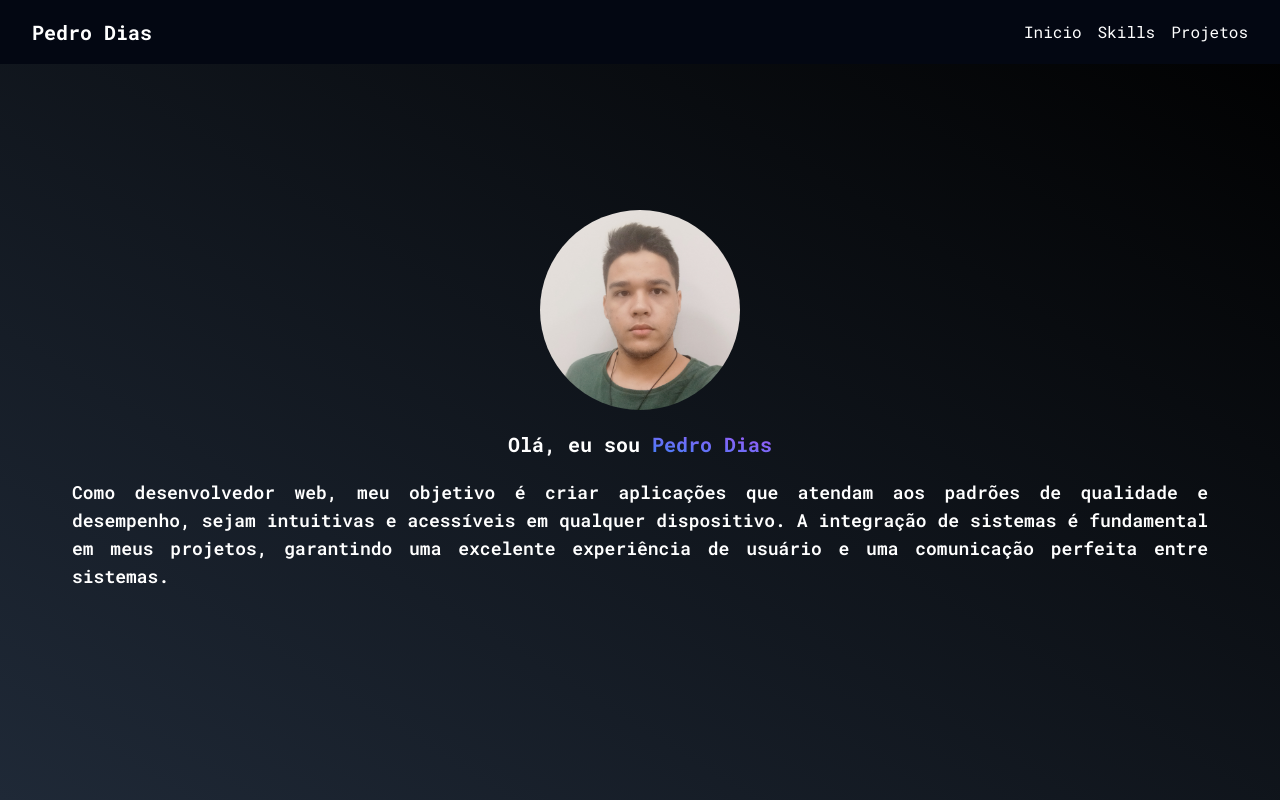
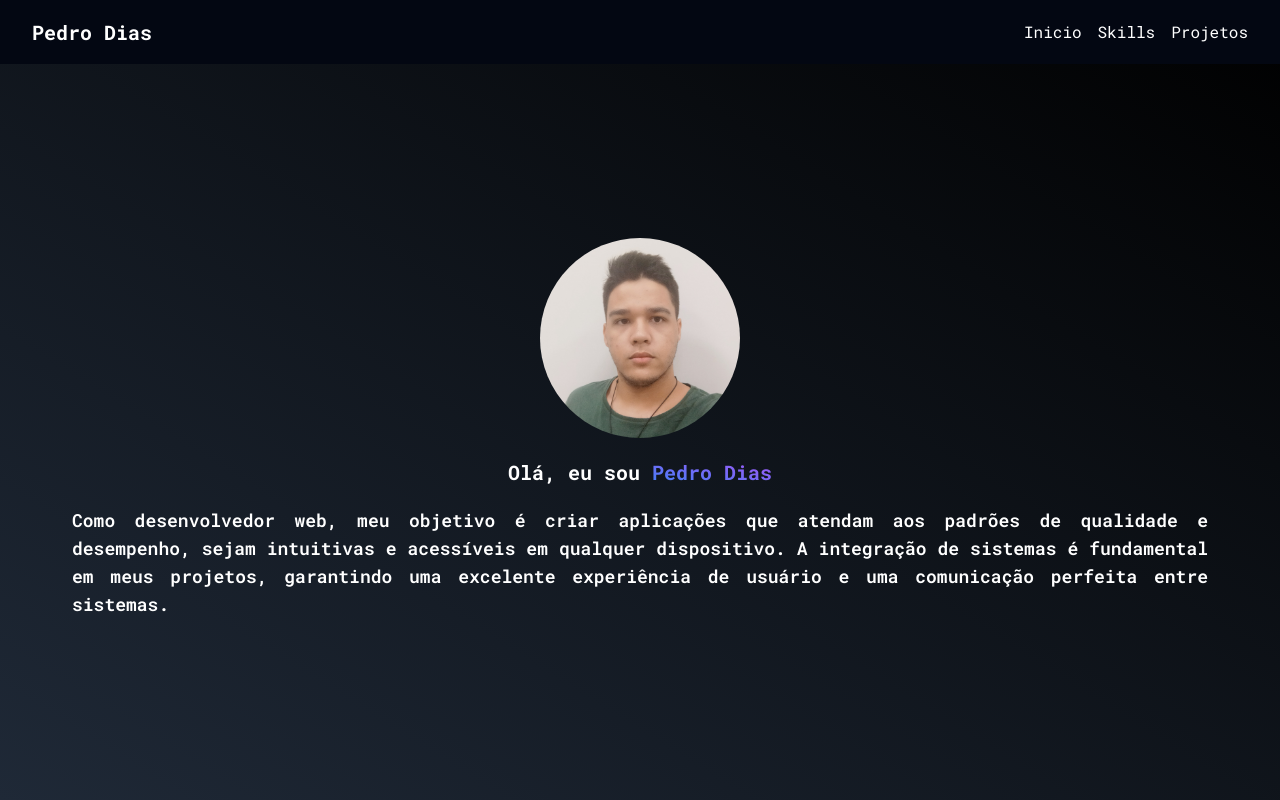
Before and after one commit to PedroSoaresDias/Portfolio-V3, a Next.js app: page / in a window 1280 px wide. Shown: the top 800 px of the page. Built offline with nearby package versions, Linux system fonts and the light colour scheme.

Commit message:
Adicionando um padding-top no componente Inicio

```diff
--- a/src/components/Inicio.tsx
+++ b/src/components/Inicio.tsx
@@ -2,7 +2,7 @@ import Image from "next/image"
 
 export default function Inicio() {
   return (
-    <section id="inicio" className="flex justify-center items-center min-h-screen bg-gradient-to-tr from-gray-800 to-black">
+    <section id="inicio" className="flex justify-center items-center min-h-screen bg-gradient-to-tr from-gray-800 to-black pt-14">
       <div className="container flex flex-col justify-center items-center gap-3 md:mx-6 lg:mx-9 text-white py-6 text-center">
         <Image src={"/images/foto-perfil.jpg"} alt="Foto do Pedro Dias" width={200} height={200} className="rounded-full" />
         <h1 className="container sm:text-xl text-base font-bold p-2">
```
